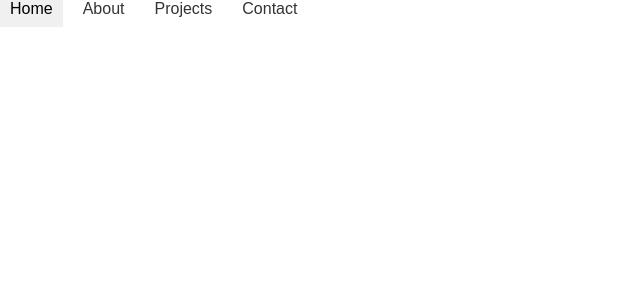
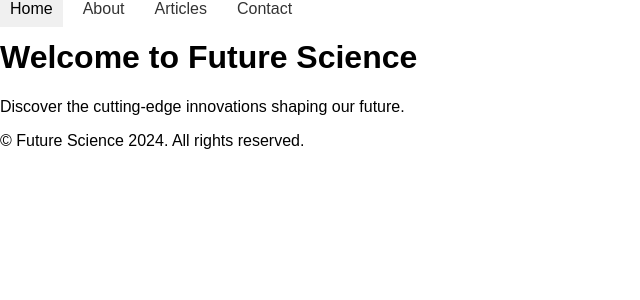
Before and after one commit to raj2022/future-science, a Jekyll site: the page built from index.md, in a window 1280 px wide. Shown: the top 300 px of the page, without its empty margins (0-640 px from the left). Built offline with Jekyll 4.4.1, drawn with Linux system fonts in a browser that asks for light colours; our own code applies the rules of GitHub Pages for plain Markdown files.

Commit message:
updated folder

```diff
--- a/_includes/footer.html
+++ b/_includes/footer.html
@@ -0,0 +1,3 @@
+<footer>
+    <p>© Future Science 2024. All rights reserved.</p>
+</footer>
--- a/_includes/navbar.html
+++ b/_includes/navbar.html
@@ -2,7 +2,7 @@
     <ul>
         <li><a href="{{ '/' | relative_url }}">Home</a></li>
         <li><a href="{{ '/about/' | relative_url }}">About</a></li>
-        <li><a href="{{ '/projects/' | relative_url }}">Projects</a></li>
+        <li><a href="{{ '/articles/' | relative_url }}">Articles</a></li>
         <li><a href="{{ '/contact/' | relative_url }}">Contact</a></li>
     </ul>
 </nav>
--- a/assets/js/main.js
+++ b/assets/js/main.js
@@ -1,4 +1,3 @@
 document.addEventListener("DOMContentLoaded", () => {
     console.log("Welcome to Future Science!");
-    // Add GSAP animations or interactive effects here
 });
--- a/index.md
+++ b/index.md
@@ -0,0 +1,6 @@
+---
+layout: default
+title: Home
+---
+<h1>Welcome to Future Science</h1>
+<p>Discover the cutting-edge innovations shaping our future.</p>
```
Also changed, not shown: about/index.md (+5 -0 lines), articles/index.md (added, +5 -0 lines), contact/index.md (added, +5 -0 lines), Gemfile.lock (deleted), README.md (deleted), _config.yml (line endings or trailing spaces), _includes/header.html (deleted), _layouts/default.html (line endings or trailing spaces), _layouts/section.html (line endings or trailing spaces), assets/css/style.css (line endings or trailing spaces), projects/index.md (deleted), 1 other file.
